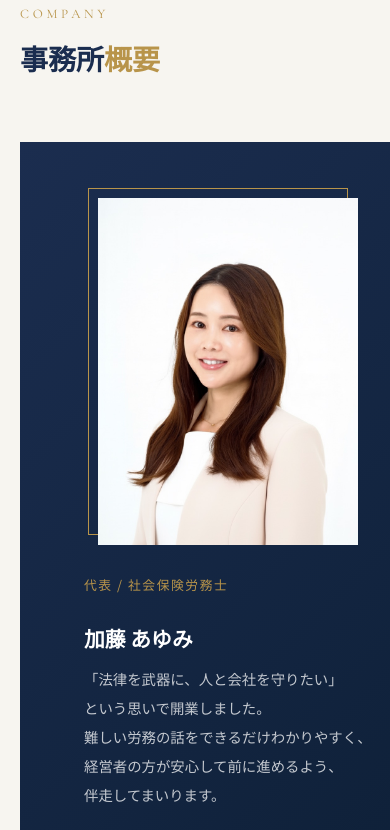
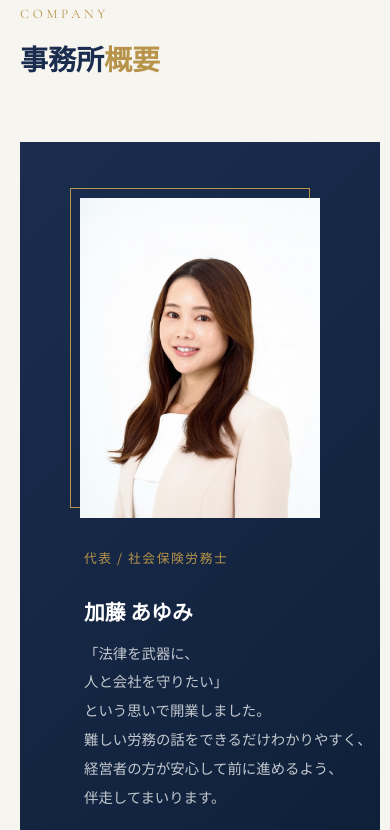
Before and after one commit to KatoAyu/ayumi-srai, a plain HTML site: page index.html in a window 390 px wide. Shown: the part 6855-7685 px from the top of the page. Drawn offline with nearby package versions, Linux system fonts and the light colour scheme; no server answers.

Commit message:
スマホ：プロフィールカードの横幅を制限

```diff
--- a/index.html
+++ b/index.html
@@ -749,7 +749,8 @@
       .company-side { position: static; }
       .company-table th { width: 110px; }
       .company-profile-box { padding: 32px 24px; }
-      .company-profile-photo-wrap { margin: 24px auto 0; max-width: 260px; }
+      .company-side { max-width: 360px; margin-left: auto; margin-right: auto; }
+      .company-profile-photo-wrap { margin: 24px auto 0; max-width: 240px; }
       .company-profile-photo { aspect-ratio: 3 / 4; }
       .footer-top { flex-direction: column; }
       .footer-links-group { gap: 32px; }
```
